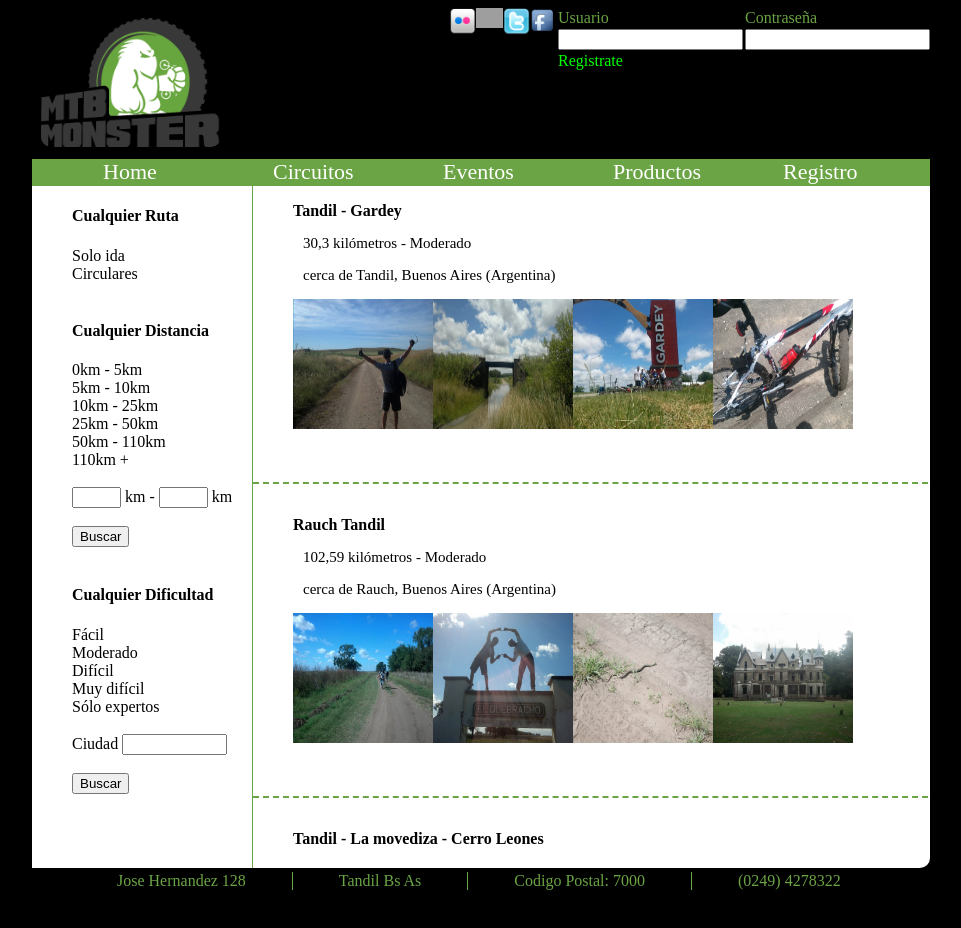
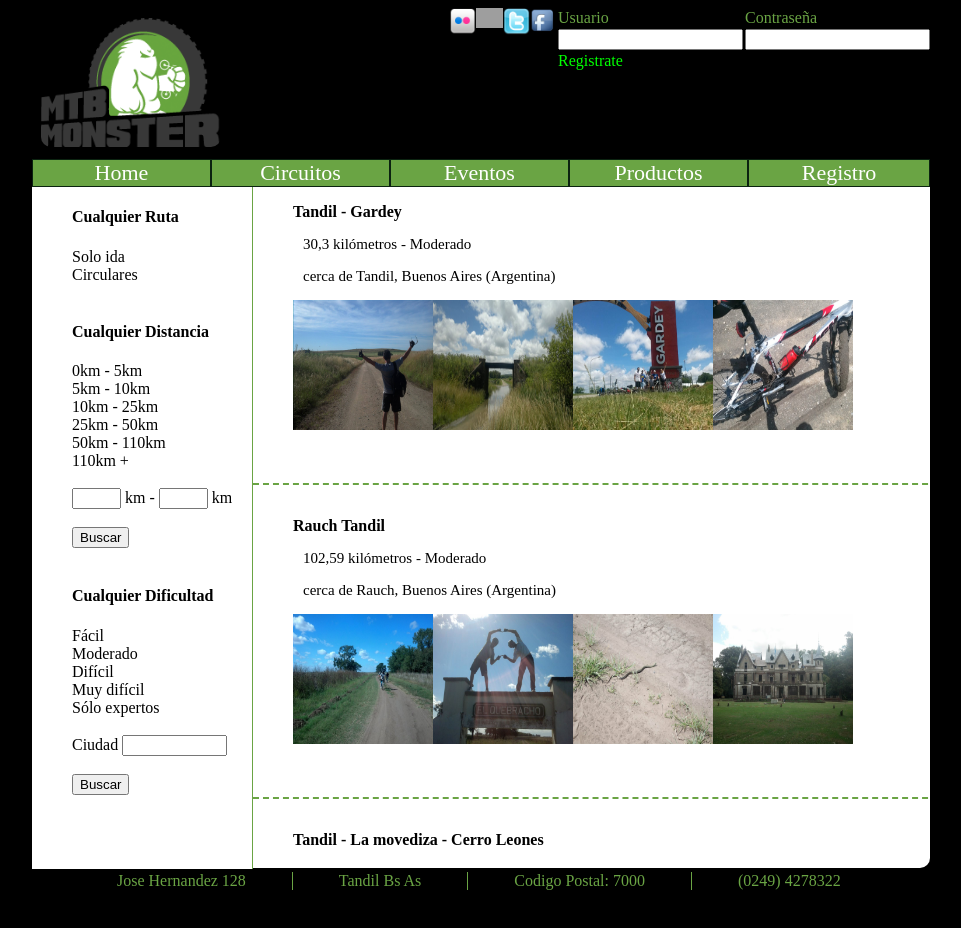
Before and after one commit to Unicen-Tuari/drodriguez, a PHP site: page /Circuitos.html in a window 1280 px wide. Shown: the top 928 px of the page, without its empty margins (159-1120 px from the left). Run offline with PHP 8.4, Linux system fonts and the light colour scheme; grey boxes are pictures that could not be loaded.

Commit message:
Terminado

```diff
--- a/site/Circuitos.html
+++ b/site/Circuitos.html
@@ -51,7 +51,7 @@
             <li><a href="Circuitos.html"> Circuitos </a></li>
             <li><a href="Eventos.html"> Eventos </a></li>
             <li><a href="Productos.html"> Productos </a></li>
-            <li><a href="Registro.html"> Registro </a></li>
+            <li class="liregistromaslargo"><a href="Registro.html"> Registro </a></li>
         </ul>
     </nav>
 
--- a/site/Eventos.html
+++ b/site/Eventos.html
@@ -50,7 +50,7 @@
             <li><a href="Circuitos.html"> Circuitos </a></li>
             <li><a href="Eventos.html"> Eventos </a></li>
             <li><a href="Productos.html"> Productos </a></li>
-            <li><a href="Registro.html"> Registro </a></li>
+            <li class="liregistromaslargo"><a href="Registro.html"> Registro </a></li>
         </ul>
     </nav>
 
--- a/site/Index.html
+++ b/site/Index.html
@@ -3,7 +3,7 @@
 <head lang="en">
     <meta charset="UTF-8">
     <title>MTB</title>
-    <link rel="stylesheet" href="css/estilo_home.css"
+    <link rel="stylesheet" href="css/estilo_home.css">
 </head>
 <body>
 
@@ -50,7 +50,7 @@
             <li><a href="Circuitos.html"> Circuitos </a></li>
             <li><a href="Eventos.html"> Eventos </a></li>
             <li><a href="Productos.html"> Productos </a></li>
-            <li><a href="Registro.html"> Registro </a></li>
+            <li class="liregistromaslargo"><a href="Registro.html"> Registro </a></li>
         </ul>
     </nav>
 
--- a/site/Productos.html
+++ b/site/Productos.html
@@ -49,7 +49,7 @@
             <li><a href="Circuitos.html"> Circuitos </a></li>
             <li><a href="Eventos.html"> Eventos </a></li>
             <li><a href="Productos.html"> Productos </a></li>
-            <li><a href="Registro.html"> Registro </a></li>
+            <li class="liregistromaslargo"><a href="Registro.html"> Registro </a></li>
         </ul>
     </nav>
 
--- a/site/Registro.html
+++ b/site/Registro.html
@@ -49,7 +49,7 @@
             <li><a href="Circuitos.html"> Circuitos </a></li>
             <li><a href="Eventos.html"> Eventos </a></li>
             <li><a href="Productos.html"> Productos </a></li>
-            <li><a href="Registro.html"> Registro </a></li>
+            <li class="liregistromaslargo"><a href="Registro.html"> Registro </a></li>
         </ul>
     </nav>
 
--- a/site/css/estilo_home.css
+++ b/site/css/estilo_home.css
@@ -44,26 +44,33 @@ nav{
 
 nav a{
     text-decoration: none;
-    padding-right: 72px;
-    padding-left: 71px;
+    /*padding-right: 72px;
+    padding-left: 71px;*/
     font-size: 22px;
     color: white;
 }
 
-nav a:hover{
+nav ul{
+    /*-webkit-padding-start: 0px;
+    -moz-padding-start: 0px;*/
+    padding: 0;
+}
+
+nav ul li:hover{
     background-color: #0b2310;
     color: white;
-}
-
-nav ul{
-    -webkit-padding-start: 0px;
-    -moz-padding-start: 0px;
 }
 
 nav ul li{
     float: left;
     list-style-type: none;
-    width: 170px;
+    width: 177px;
+    text-align: center;
+    border: 1px solid #0b2310;
+}
+
+.liregistromaslargo{
+    width: 180px;
 }
 
 div p{
@@ -240,6 +247,7 @@ form p{
 .listacircuitos{
     overflow-x: hidden;
     height: 675px;
+    margin-top: 1px;
     /*overflow-y: hidden;*/
 }
 
```
